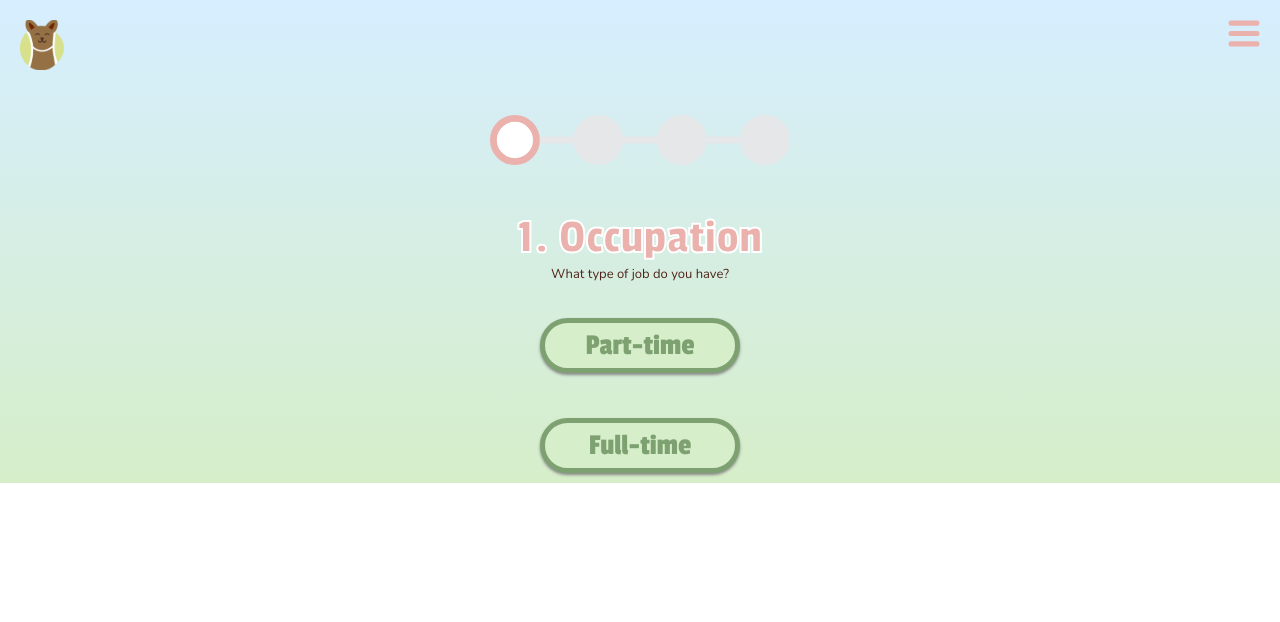
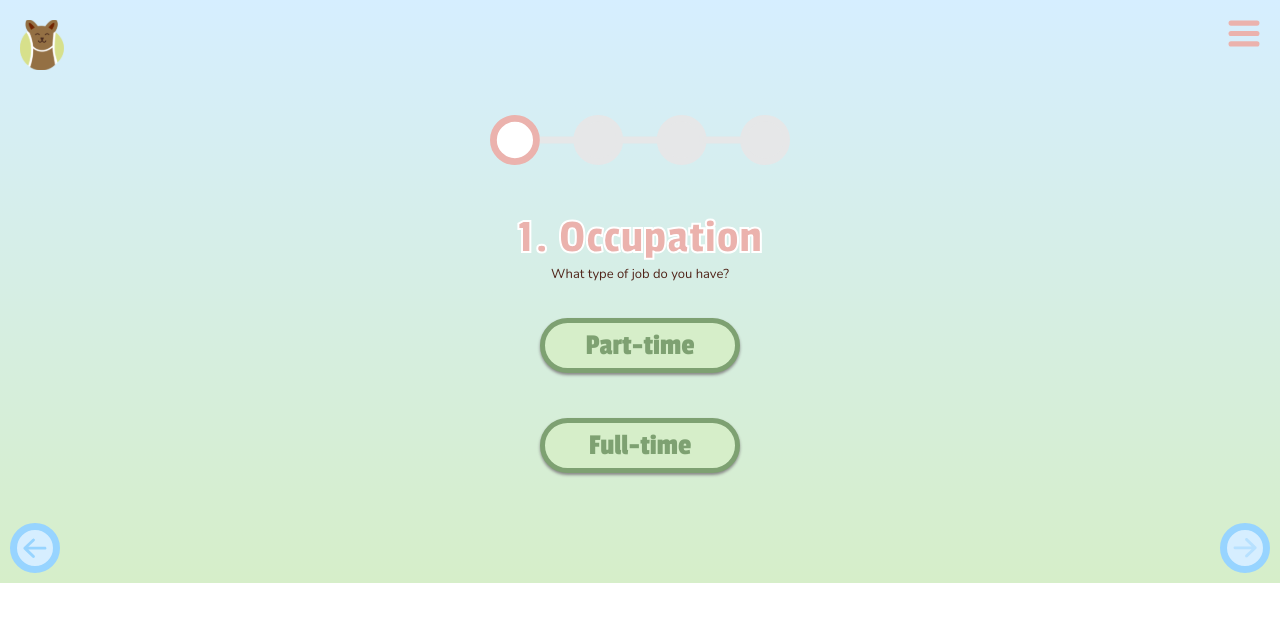
Before and after one commit to shaelorch/MDIA2109Fetch, a Next.js app: page /questions in a window 1280 px wide. Shown: the top 622 px of the page. Built offline with nearby package versions, Linux system fonts and the light colour scheme.

Commit message:
question route 2.0

```diff
--- a/pages/questions.js
+++ b/pages/questions.js
@@ -48,7 +48,7 @@ export default function Questions(){
           ts = 'none' />
 
  {
-    Number(qnum) === qs.length -1 &&
+    Number(qnum) < qs.length+4 &&
     <NextandBack onClickNext={
       ()=>r.push({
         pathname:"/questions",
@@ -56,7 +56,17 @@ export default function Questions(){
           qnum:(Number(qnum)+1 >= qs.length) ? qs.length -1 : Number(qnum) +1
         }
       })
-    }></NextandBack>
+    }
+    onClickBack={
+      ()=>r.push({
+        pathname:"/questions",
+        query: {
+          qnum:(Number(qnum)-1 >= qs.length) ? qs.length +1 : Number(qnum) -1
+        }
+      })
+    }
+
+    ></NextandBack>
   }
 
   </BackgroundDiv>
```
